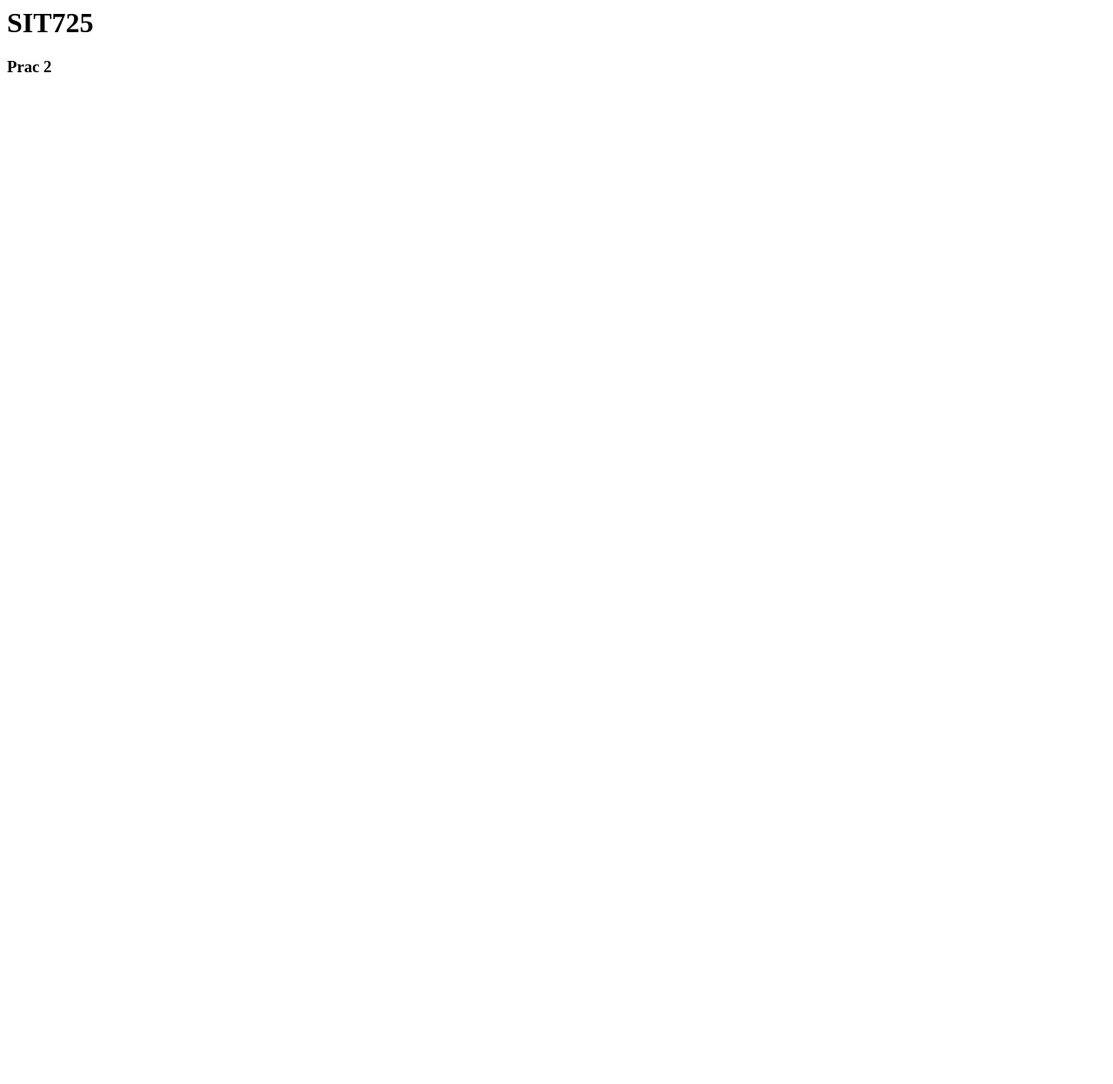
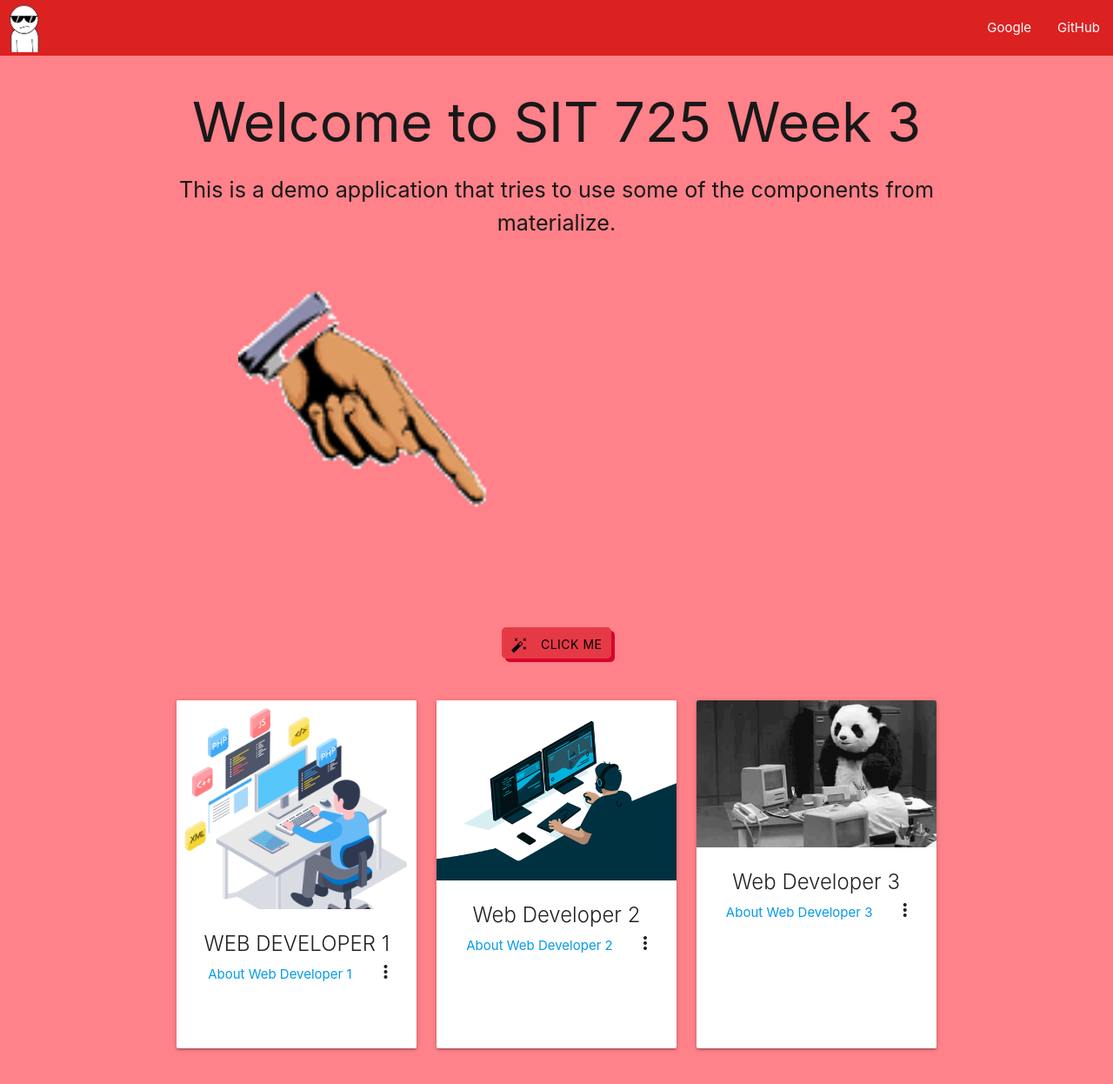
Before and after one commit to likithgowda18/sit725-2023-t2-prac8, a website: page index.html in a window 1280 px wide. Shown: the top 1246 px of the page at 87% size. Before the commit the page ends 800 px from the top, so only its background shows below. Drawn offline with nearby package versions, Linux system fonts and the light colour scheme.

Commit message:
CHANGES MADE
IMAGES AND OTHER THINGS ARE FIXED NOW

```diff
--- a/index.html
+++ b/index.html
@@ -1,6 +1,92 @@
 <html>
-    <body>
-        <h1>SIT725</h1>
-        <h3>Prac 2</h3>
-    </body>
+	<head>
+		<title>SIT725 Prac 3</title>
+		<link rel="stylesheet" href="https://cdnjs.cloudflare.com/ajax/libs/materialize/1.0.0/css/materialize.min.css">
+		<link rel="stylesheet" href="https://fonts.googleapis.com/icon?family=Material+Icons" >
+		<link rel="stylesheet" href="styles.css">
+	</head>
+	<body>
+		<nav>
+			<div class="nav-wrapper navbar-size">
+				<a href="#" class="brand-logo"><img class="user-image-size" src="images/Dtf.gif"></a>
+				<ul id="nav-mobile" class="right hide-on-med-and-down">
+					<li><a target="_blank" href="https://www.google.com">Google</a></li>
+                    <li><a target="_blank" href="https://github.com/likithgowda18">GitHub</a></li>
+				</ul>
+			</div>
+		</nav>
+
+		<main class="main-body">
+			<div class="container">
+				<div class="row">
+					<div class="col s12 center-align">
+						<h1 id="heading">Welcome to SIT 725 Week 3</h1>
+						<p class="flow-text">This is a demo application that tries to use some of the components from materialize.
+						</p>
+					</div>
+					<div class="col s12 center-align">
+						<img class="materialboxed materialboxed-image" src="images/hand_point.gif">
+					</div>
+					<div class="col s12 center-align">
+						<a class="waves-effect waves-light btn click-me-button modal-trigger" id="clickMeButton" data-target="modal1"><i class="material-icons left">auto_fix_high</i>Click Me</a>
+					</div>
+				</div>
+				<div class="row" id="card-section">
+					<div class="col s4 center-align">
+						<div class="card medium">
+							<div class="card-image waves-effect waves-block waves-light">
+								<img class="activator" src="images/web devp.gif">
+							</div>
+							<div class="card-content">
+								<span class="card-title activator grey-text text-darken-4">WEB DEVELOPER 1<i class="material-icons right">more_vert</i></span>
+								<p><a href="#">About Web Developer 1</a></p>
+							</div>
+							<div class="card-reveal">
+								<span class="card-title grey-text text-darken-4">Web Developer 1<i class="material-icons right">close</i></span>
+								<p class="card-text">Hello There! I just wanted to say HI to you guys. See ya!</p>
+							</div>
+						</div>
+					</div>
+				</div>
+			</div>
+
+			<div id="modal1" class="modal modal-fixed-footer">
+				<div class="row modal-content">
+					<form class="col s12">
+						<div class="row">
+							<div class="input-field col s6">
+								<input placeholder="Placeholder" id="first_name" type="text" class="validate">
+								<label for="first_name">First Name</label>
+							</div>
+							<div class="input-field col s6">
+								<input id="last_name" type="text" class="validate">
+								<label for="last_name">Last Name</label>
+							</div>
+						</div>
+						<div class="row">
+							<div class="input-field col s12">
+								<input id="password" type="password" class="validate">
+								<label for="password">Password</label>
+							</div>
+						</div>
+						<div class="row">
+							<div class="input-field col s12">
+								<input id="email" type="email" class="validate">
+								<label for="email">Email</label>
+							</div>
+						</div>
+						<div class="row">
+							<div class="input-field col s12 center-align">
+								<a class="waves-effect waves-light btn" id="formSubmit">submit</a>
+							</div>
+						</div>
+					</form>
+				</div>
+			</div>
+		</main>
+
+		<script src="https://code.jquery.com/jquery-3.6.0.min.js" integrity="sha256-/xUj+3OJU5yExlq6GSYGSHk7tPXikynS7ogEvDej/m4=" crossorigin="anonymous"></script>
+		<script src="https://cdnjs.cloudflare.com/ajax/libs/materialize/1.0.0/js/materialize.min.js"></script>
+		<script src="scripts.js"></script>
+	</body>
 </html>
--- /dev/null
+++ b/scripts.js
@@ -0,0 +1,57 @@
+const cardList = [
+    {
+        title: "Web Developer 2",
+        image: "images/web2.gif",
+        link: "About Web Developer 2",
+        description: "HELLO! GOOD TO SEE YOU."
+    },
+
+    {
+        title: "Web Developer 3",
+        image: "images/panda.gif",
+        link: "About Web Developer 3",
+        description: "My amount of frustration as a web developer"
+    }
+
+]
+
+
+const clickMe = () => {
+    alert("thanks for clicking me");
+}
+
+const submitForm = () => {
+    let formData = {};
+    formData.first_name = $('#first_name').val();
+    formData.last_name = $('#last_name').val();
+    formData.password = $('#password').val();
+    formData.email = $('#email').val();
+
+    console.log("form data submitted: ", formData);
+}
+
+
+const addCards = (items) => {
+    items.forEach(item => {
+        let itemToAppend = '<div class="col s4 center-align">' +
+            '<div class="card medium"><div class="card-image waves-effect waves-block waves-light"><img class="activator" src="' + item.image + '">' +
+            '</div><div class="card-content">' +
+            '<span class="card-title activator grey-text text-darken-4">' + item.title + '<i class="material-icons right">more_vert</i></span><p><a href="#">' + item.link + '</a></p></div>' +
+            '<div class="card-reveal">' +
+            '<span class="card-title grey-text text-darken-4">' + item.title + '<i class="material-icons right">close</i></span>' +
+            '<p class="card-text">' + item.description + '</p>' +
+            '</div></div></div>';
+        $("#card-section").append(itemToAppend)
+    });
+}
+
+
+
+$(document).ready(function () {
+    $('.materialboxed').materialbox();
+    $('#clickMeButton').click(() => {
+        submitForm();
+    })
+    addCards(cardList);
+    $('.modal').modal();
+});
--- /dev/null
+++ b/styles.css
@@ -0,0 +1,33 @@
+.navbar-size {
+    width: 100%;
+    margin: 0 auto;
+    background-color: #dc2121;
+    }
+.user-image-size {
+    height: 56px;
+    margin: 4px 0;
+    }
+.main-body {
+    background-color: #ff8189;
+    color: rgb(24, 24, 24);
+    height: calc(200vh - 64px);
+    }
+.materialboxed-image {
+    margin: 0 auto;
+    height: 400px;
+    }
+.click-me-button {
+
+    background-color: #e63946;
+    padding: 2px 10px;
+    border-radius: 5px;
+    margin: 20px;
+    color: #000000;
+    box-shadow: 4px 4px 0 #d90429;
+    transition: transform 0.2s, box-shadow 0.2s;
+
+    }
+.click-me-button:active{
+    transform:translateX(4px) translateY(4px);
+    box-shadow: 0 0 0 #d90429;
+    }
```
Also changed, not shown: server.js (+9 -23 lines), images/Dtf.gif (added), images/finger.png (added), images/hand_point.gif (added), images/panda.gif (added), images/web devp.gif (added), images/web2.gif (added), 3 other files.
